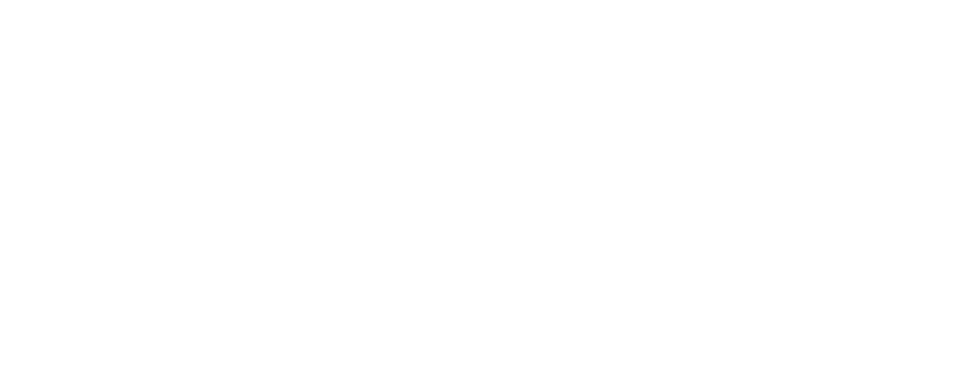
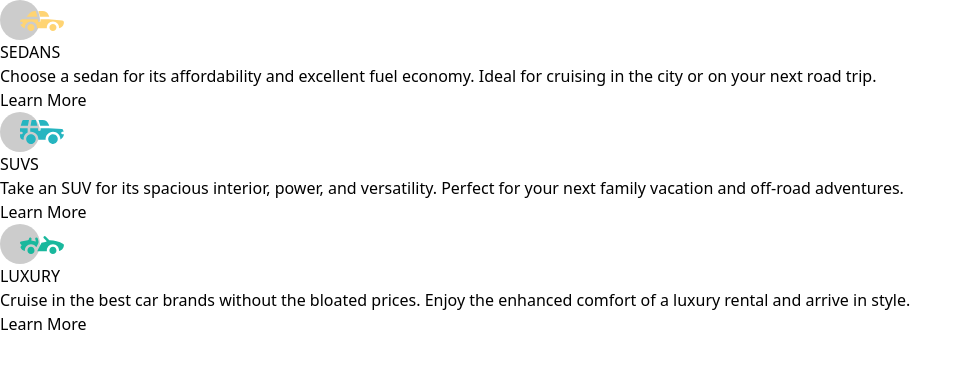
Before and after one commit to iArmanKarimi/challenge-3-column-preview-card-component, a website: page index.html in a window 1280 px wide. Shown: the whole page, without its empty margins (0-972 px from the left). Drawn offline with Linux system fonts and the light colour scheme.

Commit message:
structured html + font links

```diff
--- a/index.html
+++ b/index.html
@@ -10,6 +10,49 @@
 			type="image/x-icon"
 		/>
 		<link rel="stylesheet" href="./build/style.css" />
+		<!-- fonts -->
+		<link rel="preconnect" href="https://fonts.googleapis.com" />
+		<link rel="preconnect" href="https://fonts.gstatic.com" crossorigin />
+		<link
+			href="https://fonts.googleapis.com/css2?family=Big+Shoulders+Display:wght@700&family=Lexend+Deca&display=swap"
+			rel="stylesheet"
+		/>
 	</head>
-	<body></body>
+	<body>
+		<div class="">
+			<section>
+				<img src="./images/icon-sedans.svg" alt="sedans" />
+				<article>
+					<h1>SEDANS</h1>
+					<p>
+						Choose a sedan for its affordability and excellent fuel economy.
+						Ideal for cruising in the city or on your next road trip.
+					</p>
+				</article>
+				<button>Learn More</button>
+			</section>
+			<section>
+				<img src="./images/icon-suvs.svg" alt="suvs" />
+				<article>
+					<h1>SUVS</h1>
+					<p>
+						Take an SUV for its spacious interior, power, and versatility.
+						Perfect for your next family vacation and off-road adventures.
+					</p>
+				</article>
+				<button>Learn More</button>
+			</section>
+			<section>
+				<img src="./images/icon-luxury.svg" alt="luxury" />
+				<article>
+					<h1>LUXURY</h1>
+					<p>
+						Cruise in the best car brands without the bloated prices. Enjoy the
+						enhanced comfort of a luxury rental and arrive in style.
+					</p>
+				</article>
+				<button>Learn More</button>
+			</section>
+		</div>
+	</body>
 </html>
```
